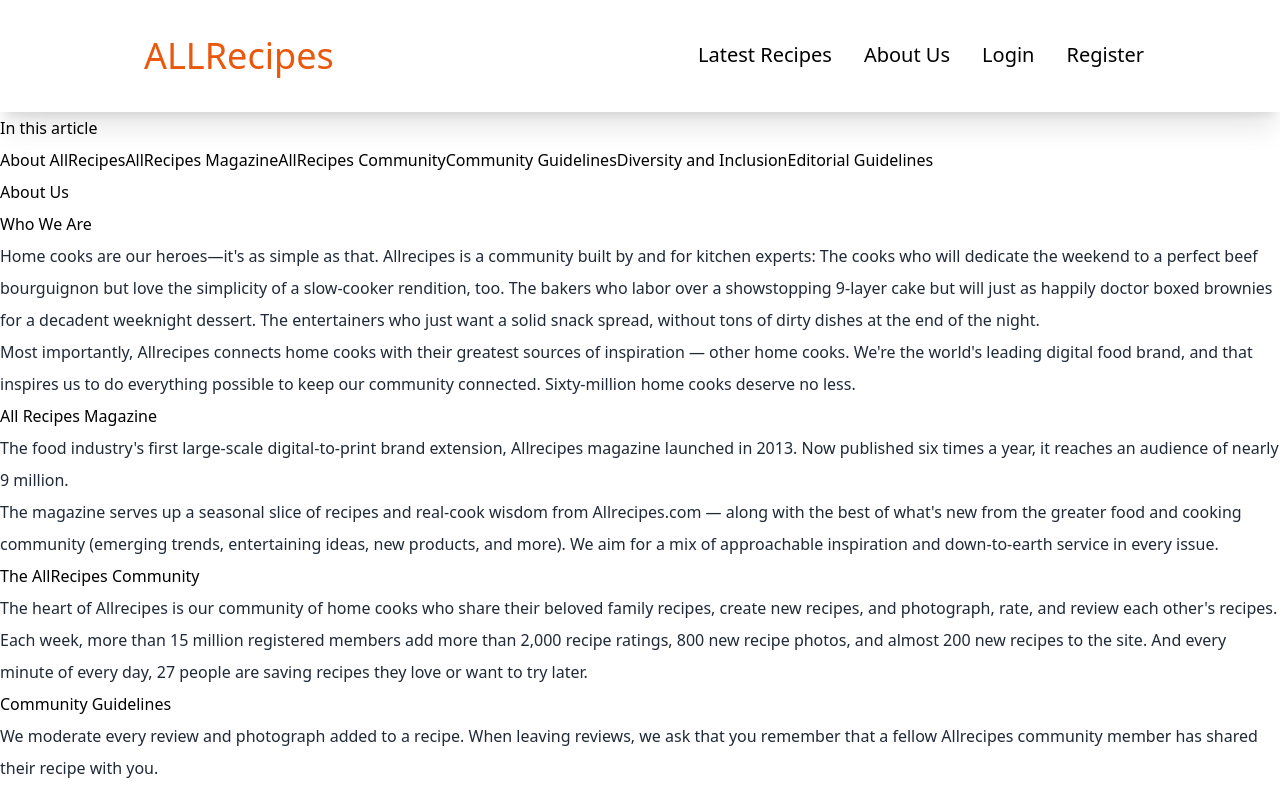
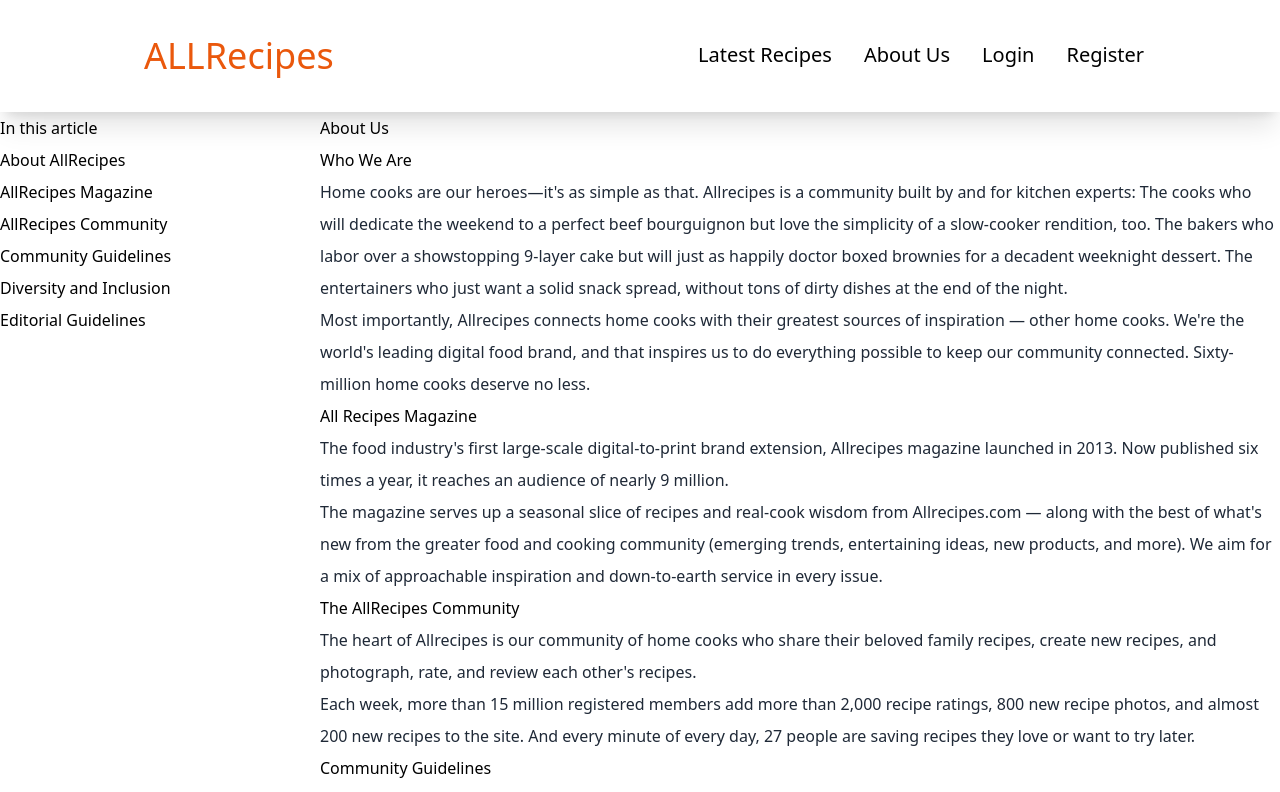
Before and after one commit to shadyhussein99/AllRecipes, a React (Vite) app: page /about in a window 1280 px wide. Shown: the top 792 px of the page. Built offline with nearby package versions, Linux system fonts and the light colour scheme.

Commit message:
styling the About section

```diff
--- a/public/styles.css
+++ b/public/styles.css
@@ -32,3 +32,7 @@
 .step-paragraph {
     @apply mb-8 md:mr-20 lg:mr-80
 }
+
+.about-a {
+    @apply block
+}
--- a/src/components/About.jsx
+++ b/src/components/About.jsx
@@ -9,19 +9,19 @@
 
         <Navbar />
 
-        <div>
-            <div>
+        <div className="grid grid-cols-4">
+            <div className="col-span-1">
                 <h5>In this article</h5>
 
-                <a>About AllRecipes</a>
-                <a>AllRecipes Magazine</a>
-                <a>AllRecipes Community</a>
-                <a>Community Guidelines</a>
-                <a>Diversity and Inclusion</a>
-                <a>Editorial Guidelines</a>
+                <a className="about-a" href="#AboutAllRecipes">About AllRecipes</a>
+                <a className="about-a" href="#AllRecipesMagazine">AllRecipes Magazine</a>
+                <a className="about-a" href="#AllRecipesCommunity">AllRecipes Community</a>
+                <a className="about-a" href="#CommunityGuidelines">Community Guidelines</a>
+                <a className="about-a" href="#DiversityAndInclusion">Diversity and Inclusion</a>
+                <a className="about-a" href="#EditorialGuidelines">Editorial Guidelines</a>
             </div>
 
-            <div>
+            <div className=" col-span-3">
 
                 <h2>About Us</h2>
 
```
